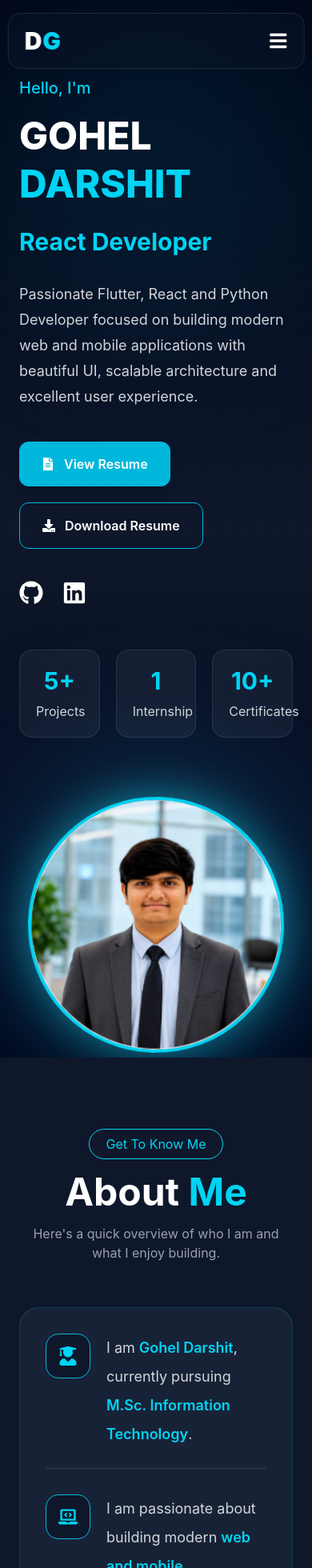
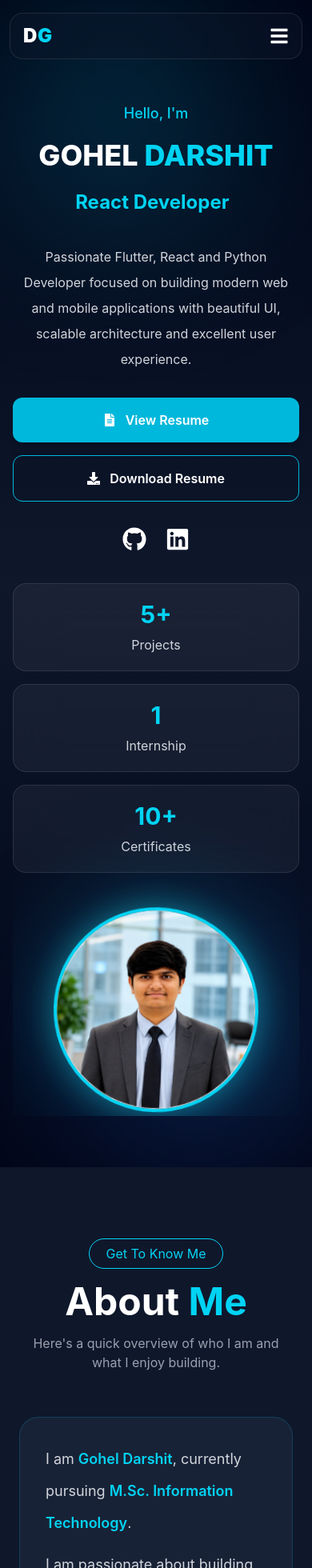
Before and after one commit to Darshit59/darshit-portfolio, a React (Vite) app: page / in a window 390 px wide. Shown: the top 1960 px of the page at 80% size. Built offline with nearby package versions, Linux system fonts and the light colour scheme.

Commit message:
Improve mobile responsiveness and update portfolio UI

```diff
--- a/src/components/About.jsx
+++ b/src/components/About.jsx
@@ -1,35 +1,60 @@
 import { motion } from "framer-motion";
-import { FaUserGraduate, FaCode, FaLightbulb, FaRocket, FaHandshake, FaBullseye, FaLaptopCode } from "react-icons/fa";
 
-const items = [
-  { icon: <FaUserGraduate />, text: <>I am <span className="text-cyan-400 font-semibold">Gohel Darshit</span>, currently pursuing <span className="text-cyan-400 font-semibold">M.Sc. Information Technology</span>.</> },
-  { icon: <FaLaptopCode />, text: <>I am passionate about building modern <span className="text-cyan-400 font-semibold">web and mobile applications</span>.</> },
-  { icon: <FaCode />, text: <>My expertise includes <span className="text-cyan-400 font-semibold">Flutter, React.js, Python, Django and MySQL</span>.</> },
-  { icon: <FaLightbulb />, text: <>I enjoy solving real-world problems and continuously learning new technologies.</> },
-  { icon: <FaRocket />, text: <>I focus on creating clean, responsive and user-friendly applications.</> },
-  { icon: <FaHandshake />, text: <>I enjoy teamwork, collaboration and delivering high-quality software solutions.</> },
-  { icon: <FaBullseye />, text: <>My goal is to become a skilled <span className="text-cyan-400 font-semibold">Full Stack & Flutter Developer</span>.</> },
+const lines = [
+  <>I am <span className="text-cyan-400 font-semibold">Gohel Darshit</span>, currently pursuing <span className="text-cyan-400 font-semibold">M.Sc. Information Technology</span>.</>,
+  <>I am passionate about building modern <span className="text-cyan-400 font-semibold">web and mobile applications</span>.</>,
+  <>My expertise includes <span className="text-cyan-400 font-semibold">Flutter, React.js, Python, Django and MySQL</span>.</>,
+  <>I enjoy solving real-world problems and continuously learning new technologies.</>,
+  <>I focus on creating clean, responsive and user-friendly applications.</>,
+  <>I enjoy teamwork, collaboration and delivering high-quality software solutions.</>,
+  <>My goal is to become a skilled <span className="text-cyan-400 font-semibold">Full Stack & Flutter Developer</span>.</>,
 ];
 
 export default function About() {
   return (
     <section id="about" className="py-24 px-6 bg-slate-900">
       <div className="max-w-6xl mx-auto">
-        <motion.div initial={{opacity:0,y:40}} whileInView={{opacity:1,y:0}} viewport={{once:true}} transition={{duration:0.6}} className="text-center mb-14">
-          <span className="border border-cyan-400 text-cyan-400 px-5 py-2 rounded-full">Get To Know Me</span>
-          <h2 className="text-5xl md:text-6xl font-bold mt-6">About <span className="text-cyan-400">Me</span></h2>
-          <p className="text-gray-400 mt-4">Here's a quick overview of who I am and what I enjoy building.</p>
+
+        <motion.div
+          initial={{ opacity: 0, y: 40 }}
+          whileInView={{ opacity: 1, y: 0 }}
+          viewport={{ once: true }}
+          transition={{ duration: 0.6 }}
+          className="text-center mb-14"
+        >
+          <span className="border border-cyan-400 text-cyan-400 px-5 py-2 rounded-full">
+            Get To Know Me
+          </span>
+
+          <h2 className="text-5xl md:text-6xl font-bold mt-6 text-white">
+            About <span className="text-cyan-400">Me</span>
+          </h2>
+
+          <p className="text-gray-400 mt-4">
+            Here's a quick overview of who I am and what I enjoy building.
+          </p>
         </motion.div>
+
         <div className="bg-slate-800/70 backdrop-blur-xl border border-cyan-500/20 rounded-3xl p-8 md:p-12">
-          <div className="space-y-8">
-            {items.map((item,index)=>(
-              <motion.div key={index} initial={{opacity:0,x:-60}} whileInView={{opacity:1,x:0}} viewport={{once:true}} transition={{duration:0.6,delay:index*0.18}} className="flex items-start gap-5 border-b border-slate-700 pb-6 last:border-0">
-                <div className="w-14 h-14 rounded-2xl bg-slate-900 border border-cyan-500 text-cyan-400 flex items-center justify-center text-2xl shrink-0">{item.icon}</div>
-                <p className="text-lg leading-9 text-gray-300">{item.text}</p>
-              </motion.div>
+          <p className="text-lg md:text-xl leading-10 text-gray-300">
+            {lines.map((line, index) => (
+              <motion.span
+                key={index}
+                initial={{ opacity: 0, y: 20 }}
+                whileInView={{ opacity: 1, y: 0 }}
+                viewport={{ once: true }}
+                transition={{
+                  duration: 0.6,
+                  delay: index * 0.35,
+                }}
+                className="block mb-3"
+              >
+                {line}
+              </motion.span>
             ))}
-          </div>
+          </p>
         </div>
+
       </div>
     </section>
   );
--- a/src/components/Hero.jsx
+++ b/src/components/Hero.jsx
@@ -14,33 +14,39 @@ function Hero() {
   return (
     <section
       id="home"
-      className="relative min-h-screen overflow-hidden bg-gradient-to-b from-slate-950 via-slate-900 to-slate-950 flex items-center justify-center pt-24 px-6"
+      className="relative flex min-h-screen items-center justify-center overflow-hidden bg-gradient-to-b from-slate-950 via-slate-900 to-slate-950 px-4 pb-16 pt-32 text-white sm:px-6 lg:pt-24"
     >
       <div className="absolute inset-0 overflow-hidden">
-        <div className="absolute w-96 h-96 bg-cyan-500/20 rounded-full blur-[120px] top-0 left-0 animate-pulse"></div>
-        <div className="absolute w-96 h-96 bg-blue-500/20 rounded-full blur-[120px] bottom-0 right-0 animate-pulse"></div>
+        <div className="absolute left-0 top-0 h-72 w-72 rounded-full bg-cyan-500/20 blur-[100px] sm:h-96 sm:w-96 sm:blur-[120px]"></div>
+        <div className="absolute bottom-0 right-0 h-72 w-72 rounded-full bg-blue-500/20 blur-[100px] sm:h-96 sm:w-96 sm:blur-[120px]"></div>
       </div>
 
       <motion.div
         initial={{ opacity: 0, y: 70 }}
         animate={{ opacity: 1, y: 0 }}
         transition={{ duration: 0.8 }}
-        className="relative z-10 grid lg:grid-cols-2 gap-20 items-center max-w-7xl mx-auto"
+        className="relative z-10 mx-auto grid w-full max-w-7xl items-center gap-12 overflow-hidden lg:grid-cols-2 lg:gap-20"
       >
-        <div>
-          <p className="text-cyan-400 text-xl font-medium">Hello, I'm</p>
+        <div className="min-w-0 text-center lg:text-left">
+          <p className="text-lg font-medium text-cyan-400 sm:text-xl">
+            Hello, I'm
+          </p>
 
-          <h1 className="text-5xl md:text-7xl font-extrabold text-white mt-4 leading-tight">
+          <h1 className="mt-4 break-words text-4xl font-extrabold leading-tight text-white sm:text-5xl md:text-7xl">
             GOHEL <span className="text-cyan-400">DARSHIT</span>
           </h1>
 
-          <div className="mt-6 text-3xl font-bold text-cyan-400">
+          <div className="mt-5 min-h-[44px] break-words text-2xl font-bold text-cyan-400 sm:mt-6 sm:text-3xl">
             <TypeAnimation
               sequence={[
-                "Flutter Developer",2000,
-                "React Developer",2000,
-                "Python Developer",2000,
-                "Full Stack Developer",2000,
+                "Flutter Developer",
+                2000,
+                "React Developer",
+                2000,
+                "Python Developer",
+                2000,
+                "Full Stack Developer",
+                2000,
               ]}
               wrapper="span"
               speed={40}
@@ -48,73 +54,83 @@ function Hero() {
             />
           </div>
 
-          <p className="mt-8 text-lg text-gray-300 leading-8 max-w-xl">
+          <p className="mx-auto mt-6 max-w-xl break-words text-base leading-8 text-gray-300 sm:mt-8 sm:text-lg lg:mx-0">
             Passionate Flutter, React and Python Developer focused on building
             modern web and mobile applications with beautiful UI, scalable
             architecture and excellent user experience.
           </p>
 
-          <div className="flex flex-wrap gap-5 mt-10">
+          <div className="mt-8 flex flex-col gap-4 sm:mt-10 sm:flex-row sm:flex-wrap sm:justify-center lg:justify-start">
             <a
               href={resume}
               target="_blank"
               rel="noreferrer"
-              className="flex items-center gap-3 bg-cyan-500 hover:bg-cyan-600 px-7 py-4 rounded-xl font-semibold duration-300 shadow-lg"
+              className="flex w-full items-center justify-center gap-3 rounded-xl bg-cyan-500 px-5 py-4 font-semibold shadow-lg duration-300 hover:bg-cyan-600 sm:w-auto sm:px-7"
             >
-              <FaFileAlt /> View Resume
+              <FaFileAlt className="shrink-0" /> View Resume
             </a>
 
             <a
               href={resume}
               download
-              className="flex items-center gap-3 border border-cyan-500 hover:bg-cyan-500/20 px-7 py-4 rounded-xl font-semibold duration-300"
+              className="flex w-full items-center justify-center gap-3 rounded-xl border border-cyan-500 px-5 py-4 font-semibold duration-300 hover:bg-cyan-500/20 sm:w-auto sm:px-7"
             >
-              <FaDownload /> Download Resume
+              <FaDownload className="shrink-0" /> Download Resume
             </a>
           </div>
 
-          <div className="flex gap-6 mt-10">
-            <a href="https://github.com/Darshit59" target="_blank" rel="noreferrer" className="text-3xl hover:text-cyan-400 duration-300">
+          <div className="mt-8 flex justify-center gap-6 sm:mt-10 lg:justify-start">
+            <a
+              href="https://github.com/Darshit59"
+              target="_blank"
+              rel="noreferrer"
+              className="text-3xl duration-300 hover:text-cyan-400"
+            >
               <FaGithub />
             </a>
 
-            <a href="https://www.linkedin.com/in/darshit-gohel-9a170725a/" target="_blank" rel="noreferrer" className="text-3xl hover:text-cyan-400 duration-300">
+            <a
+              href="https://www.linkedin.com/in/darshit-gohel-9a170725a/"
+              target="_blank"
+              rel="noreferrer"
+              className="text-3xl duration-300 hover:text-cyan-400"
+            >
               <FaLinkedin />
             </a>
           </div>
 
-          <div className="grid grid-cols-3 gap-5 mt-14">
+          <div className="mt-10 grid grid-cols-1 gap-4 sm:mt-14 sm:grid-cols-3 sm:gap-5">
             {[
-              ["5+","Projects"],
-              ["1","Internship"],
-              ["10+","Certificates"],
-            ].map(([n,label])=>(
+              ["5+", "Projects"],
+              ["1", "Internship"],
+              ["10+", "Certificates"],
+            ].map(([n, label]) => (
               <motion.div
                 key={label}
-                whileHover={{scale:1.05}}
-                className="bg-white/5 backdrop-blur-xl border border-white/10 rounded-2xl p-5 text-center"
+                whileHover={{ scale: 1.03 }}
+                className="w-full rounded-2xl border border-white/10 bg-white/5 p-5 text-center backdrop-blur-xl"
               >
                 <h3 className="text-3xl font-bold text-cyan-400">{n}</h3>
-                <p className="text-gray-300 mt-2">{label}</p>
+                <p className="mt-2 text-gray-300">{label}</p>
               </motion.div>
             ))}
           </div>
         </div>
 
-        <div className="flex justify-center">
+        <div className="flex justify-center lg:justify-end">
           <motion.div
-            animate={{ y:[0,-15,0], rotate:[0,2,0,-2,0] }}
-            transition={{ duration:6, repeat:Infinity }}
-            className="relative"
+            animate={{ y: [0, -12, 0], rotate: [0, 2, 0, -2, 0] }}
+            transition={{ duration: 6, repeat: Infinity }}
+            className="relative max-w-full"
           >
-            <div className="absolute inset-0 rounded-full bg-cyan-500 blur-[80px] opacity-30"></div>
-            <div className="absolute inset-2 rounded-full border border-cyan-400 animate-pulse"></div>
+            <div className="absolute inset-0 rounded-full bg-cyan-500 opacity-30 blur-[60px] sm:blur-[80px]"></div>
+            <div className="absolute inset-2 rounded-full border border-cyan-400"></div>
 
             <motion.img
-              whileHover={{ scale:1.05 }}
+              whileHover={{ scale: 1.03 }}
               src={profile}
               alt="Darshit"
-              className="relative w-80 h-80 md:w-[430px] md:h-[430px] rounded-full object-cover border-4 border-cyan-400 shadow-[0_0_50px_rgba(34,211,238,0.5)]"
+              className="relative h-64 w-64 rounded-full border-4 border-cyan-400 object-cover shadow-[0_0_40px_rgba(34,211,238,0.45)] sm:h-80 sm:w-80 md:h-[430px] md:w-[430px]"
             />
           </motion.div>
         </div>
--- a/src/components/Navbar.jsx
+++ b/src/components/Navbar.jsx
@@ -40,25 +40,28 @@ export default function Navbar() {
         initial={{ y: -80 }}
         animate={{ y: 0 }}
         transition={{ duration: 0.6, ease: "easeOut" }}
-        className={`fixed top-4 left-1/2 -translate-x-1/2 w-[95%] max-w-7xl z-50 rounded-2xl transition-all duration-300 ${
+        className={`fixed left-3 right-3 top-4 z-50 mx-auto max-w-7xl rounded-2xl transition-all duration-300 sm:left-4 sm:right-4 ${
           scrolled
-            ? "bg-slate-900/80 backdrop-blur-2xl border border-cyan-500/20 shadow-2xl shadow-cyan-500/10"
-            : "bg-slate-900/40 backdrop-blur-xl border border-white/10"
+            ? "border border-cyan-500/20 bg-slate-900/80 shadow-2xl shadow-cyan-500/10 backdrop-blur-2xl"
+            : "border border-white/10 bg-slate-900/40 backdrop-blur-xl"
         }`}
       >
-        <div className="flex items-center justify-between px-5 md:px-7 py-4">
-          <a href="#home" className="group">
-            <h1 className="text-3xl font-black tracking-wide text-white">
-              D<span className="text-cyan-400 group-hover:text-white transition">G</span>
+        <div className="flex min-w-0 items-center justify-between px-4 py-3 sm:px-5 sm:py-4 md:px-7">
+          <a href="#home" className="group shrink-0">
+            <h1 className="text-2xl font-black tracking-wide text-white sm:text-3xl">
+              D
+              <span className="text-cyan-400 transition group-hover:text-white">
+                G
+              </span>
             </h1>
           </a>
 
-          <div className="hidden xl:flex items-center gap-6">
+          <div className="hidden items-center gap-6 xl:flex">
             {navItems.map((item) => (
               <a
                 key={item.label}
                 href={item.href}
-                className="relative text-sm font-medium text-gray-200 hover:text-cyan-400 transition duration-300 after:absolute after:left-0 after:-bottom-1 after:h-[2px] after:w-0 after:bg-cyan-400 after:transition-all hover:after:w-full"
+                className="relative text-sm font-medium text-gray-200 transition duration-300 after:absolute after:left-0 after:-bottom-1 after:h-[2px] after:w-0 after:bg-cyan-400 after:transition-all hover:text-cyan-400 hover:after:w-full"
               >
                 {item.label}
               </a>
@@ -68,7 +71,7 @@ export default function Navbar() {
           <button
             onClick={() => setOpen(true)}
             aria-label="Open menu"
-            className="xl:hidden text-white text-2xl hover:text-cyan-400 transition"
+            className="shrink-0 text-2xl text-white transition hover:text-cyan-400 xl:hidden"
           >
             <FaBars />
           </button>
@@ -83,7 +86,7 @@ export default function Navbar() {
               animate={{ opacity: 1 }}
               exit={{ opacity: 0 }}
               onClick={() => setOpen(false)}
-              className="fixed inset-0 bg-black/60 backdrop-blur-sm z-[55]"
+              className="fixed inset-0 z-[55] bg-black/60 backdrop-blur-sm"
             />
 
             <motion.div
@@ -91,9 +94,9 @@ export default function Navbar() {
               animate={{ x: 0 }}
               exit={{ x: "100%" }}
               transition={{ duration: 0.35, ease: "easeOut" }}
-              className="fixed top-0 right-0 w-80 max-w-[85%] h-screen bg-slate-950/95 backdrop-blur-2xl z-[60] border-l border-cyan-500/20 shadow-2xl"
+              className="fixed right-0 top-0 z-[60] h-dvh w-[82vw] max-w-[320px] overflow-y-auto border-l border-cyan-500/20 bg-slate-950/95 shadow-2xl backdrop-blur-2xl"
             >
-              <div className="flex items-center justify-between px-7 py-6 border-b border-white/10">
+              <div className="flex items-center justify-between border-b border-white/10 px-5 py-5 sm:px-7 sm:py-6">
                 <h2 className="text-2xl font-bold text-white">
                   D<span className="text-cyan-400">G</span>
                 </h2>
@@ -101,13 +104,13 @@ export default function Navbar() {
                 <button
                   onClick={() => setOpen(false)}
                   aria-label="Close menu"
-                  className="text-white text-3xl hover:text-cyan-400 transition"
+                  className="text-3xl text-white transition hover:text-cyan-400"
                 >
                   <FaTimes />
                 </button>
               </div>
 
-              <div className="flex flex-col px-8 gap-5 mt-8">
+              <div className="flex flex-col gap-4 px-6 pb-8 pt-7 sm:px-8">
                 {navItems.map((item, index) => (
                   <motion.a
                     key={item.label}
@@ -116,7 +119,7 @@ export default function Navbar() {
                     initial={{ opacity: 0, x: 30 }}
                     animate={{ opacity: 1, x: 0 }}
                     transition={{ delay: index * 0.05 }}
-                    className="text-lg font-medium text-gray-200 hover:text-cyan-400 transition"
+                    className="break-words rounded-xl px-3 py-2 text-base font-medium text-gray-200 transition hover:bg-cyan-400/10 hover:text-cyan-400 sm:text-lg"
                   >
                     {item.label}
                   </motion.a>
--- a/src/index.css
+++ b/src/index.css
@@ -2,4 +2,15 @@
 
 html {
   scroll-behavior: smooth;
+  overflow-x: hidden;
 }
+
+body {
+  overflow-x: hidden;
+  margin: 0;
+  padding: 0;
+}
+
+* {
+  box-sizing: border-box;
+}
```
Also changed, not shown: src/components/Achievements.jsx (+15 -13 lines), src/components/Certificates.jsx (+15 -15 lines), src/components/Skills.jsx (+35 -24 lines).
